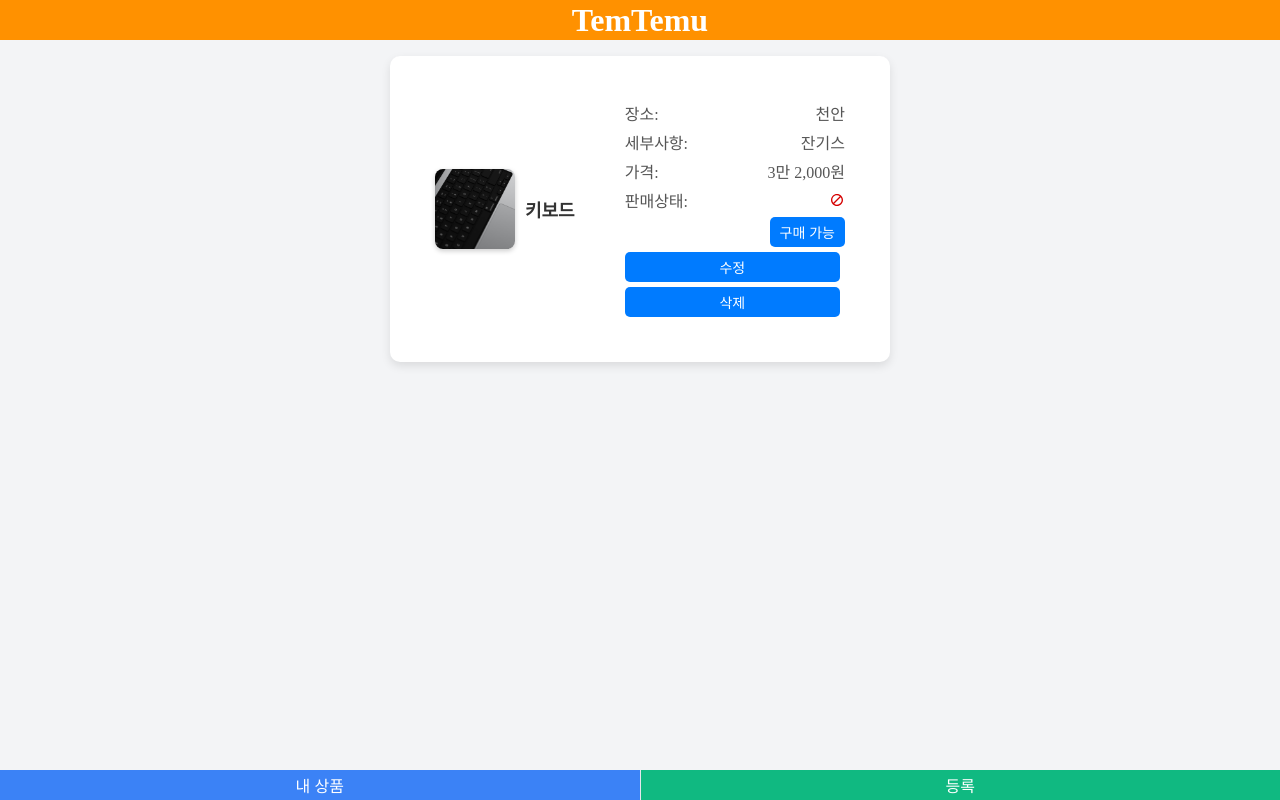
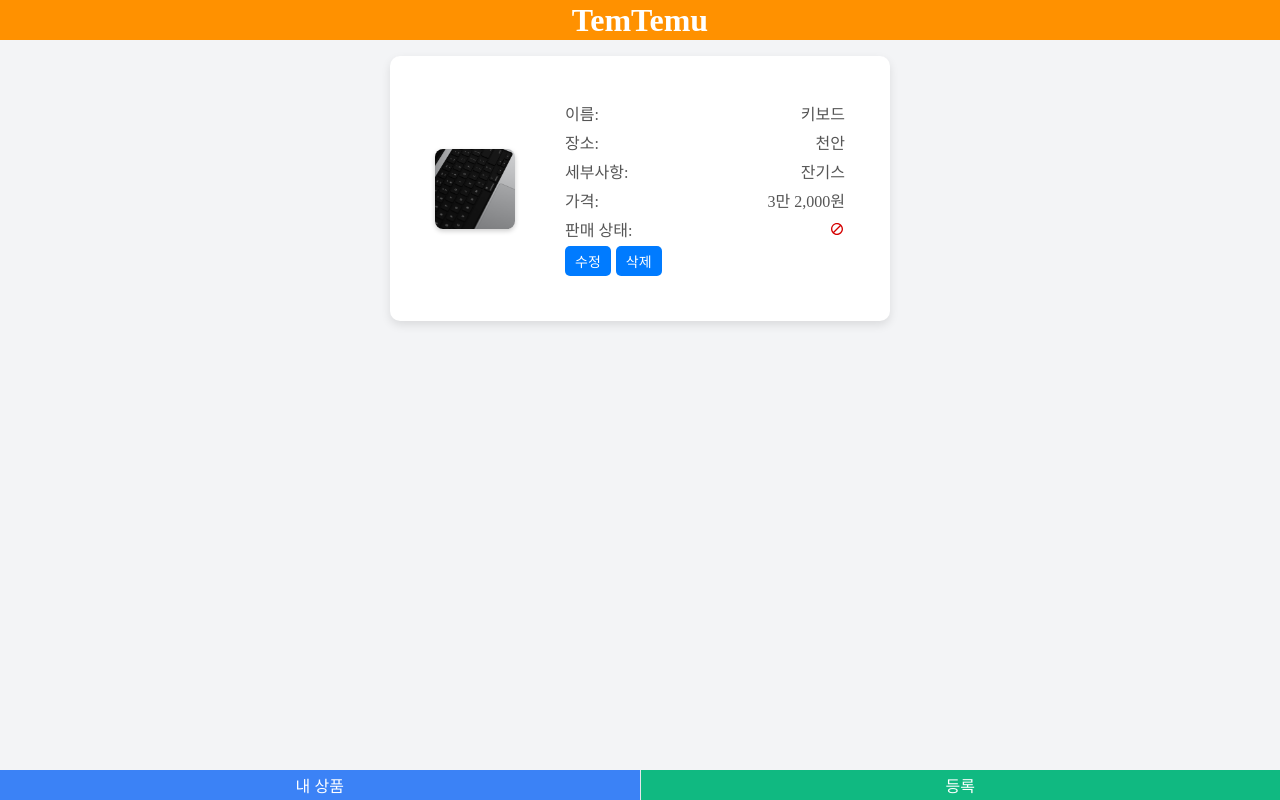
Before and after one commit to zaqs1013/Carrot, a React (Create React App) app: page / in a window 1280 px wide. Both pictures are taken after a click on the button "내 상품". Built offline with nearby package versions, Linux system fonts and the light colour scheme.

Commit message:
update --version 2.04

```diff
--- a/src/project/Components/ItemComponent.js
+++ b/src/project/Components/ItemComponent.js
@@ -18,22 +18,16 @@ const ItemComponent = ({
   purchaseMode,
   onDelete,
   onEdit,
-  isMyPostPage,
+  isMyPostPage, // "내 상품"인지 여부
 }) => {
   const [isEditing, setIsEditing] = useState(false);
-  const [editedData, setEditedData] = useState({
-    name,
-    location,
-    note,
-    money,
-  });
-  const [rawMoney, setRawMoney] = useState(money); // 원본 가격 입력값
-  const [isFocused, setIsFocused] = useState(false); // 가격 입력 필드 포커스 상태
+  const [editedData, setEditedData] = useState({ name, location, note, money });
+  const [rawMoney, setRawMoney] = useState(money);
+  const [isFocused, setIsFocused] = useState(false);
 
-  // 가격 포맷 로직
   const formatMoney = (value) => {
     if (!value) return "";
-    const num = parseInt(value.replace(/[^0-9]/g, ""), 10); // 숫자만 추출
+    const num = parseInt(value.replace(/[^0-9]/g, ""), 10);
     if (isNaN(num) || num === 0) return "₩ 0원";
 
     if (num >= 100000000) {
@@ -51,13 +45,12 @@ const ItemComponent = ({
 
   const handleChange = (e) => {
     const { name, value } = e.target;
-
     if (name === "money") {
-      const numericValue = value.replace(/[^0-9]/g, ""); // 숫자 외 문자 제거
-      setRawMoney(numericValue); // 원본 값 업데이트
+      const numericValue = value.replace(/[^0-9]/g, "");
+      setRawMoney(numericValue);
       setEditedData((prev) => ({
         ...prev,
-        [name]: formatMoney(numericValue), // 포맷된 값 업데이트
+        [name]: formatMoney(numericValue),
       }));
     } else {
       setEditedData((prev) => ({ ...prev, [name]: value }));
@@ -68,73 +61,64 @@ const ItemComponent = ({
     if (onEdit) {
       onEdit({
         ...editedData,
-        money: formatMoney(rawMoney), // 저장 시 포맷된 값을 적용
+        money: formatMoney(rawMoney),
       });
       setIsEditing(false);
     }
   };
 
   return (
-    <div className="item-container" onClick={() => setMode && setMode("ItemC")}>
+    <div className="item-container">
       <div className="item-left">
         <img src={image} alt="Item" className="item-image" />
-        {isEditing ? (
-          <input
-            type="text"
-            name="name"
-            value={editedData.name}
-            onChange={handleChange}
-          />
-        ) : (
-          <div className="item-name">{name}</div>
-        )}
       </div>
       <div className="item-details">
         <div className="item-row">
+          <span>이름:</span>
+          {isMyPostPage && isEditing ? (
+            <input type="text" name="name" value={editedData.name} onChange={handleChange} className="edit-input" />
+          ) : (
+            <span>{name}</span>
+          )}
+        </div>
+        <div className="item-row">
           <span>장소:</span>
-          {isEditing ? (
-            <input
-              type="text"
-              name="location"
-              value={editedData.location}
-              onChange={handleChange}
-            />
+          {isMyPostPage && isEditing ? (
+            <input type="text" name="location" value={editedData.location} onChange={handleChange} className="edit-input" />
           ) : (
-            location
+            <span>{location}</span>
           )}
         </div>
         <div className="item-row">
           <span>세부사항:</span>
-          {isEditing ? (
-            <input
-              type="text"
-              name="note"
-              value={editedData.note}
-              onChange={handleChange}
-            />
+          {isMyPostPage && isEditing ? (
+            <input type="text" name="note" value={editedData.note} onChange={handleChange} className="edit-input" />
           ) : (
-            note
+            <span>{note}</span>
           )}
         </div>
         <div className="item-row">
           <span>가격:</span>
-          {isEditing ? (
+          {isMyPostPage && isEditing ? (
             <input
               type="text"
               name="money"
-              value={isFocused ? rawMoney : editedData.money} // 포커스 상태에 따라 원본 값과 포맷된 값 전환
+              value={isFocused ? rawMoney : editedData.money}
               onChange={handleChange}
               onFocus={() => setIsFocused(true)}
               onBlur={() => setIsFocused(false)}
+              className="edit-input"
             />
           ) : (
-            money
+            <span>{money}</span>
           )}
         </div>
         <div className="item-row">
-          <span>판매상태:</span> {purchaseIcon(purchase)}
+          <span>판매 상태:</span> {purchaseIcon(purchase)}
         </div>
 
+        {/* 구매 버튼: default 화면에서는 유지, MyPost 화면에서는 숨김 */}
+        {!isMyPostPage && (
           <div className="item-row purchase-button-container">
             <button
               disabled={!purchase}
@@ -147,34 +131,18 @@ const ItemComponent = ({
               {purchase ? "구매 가능" : "판매 완료"}
             </button>
           </div>
+        )}
 
+        {/* 내 상품(MyPost) 화면에서만 수정/삭제 버튼 활성화 */}
         {isMyPostPage && (
-          <>
-            {!purchase ? null : isEditing ? (
-              <button className="save-button" onClick={handleSave}>
-                확인
-              </button>
+          <div className="edit-button-group">
+            {isEditing ? (
+              <button className="save-button" onClick={handleSave}>확인</button>
             ) : (
-              <button
-                className="edit-button"
-                onClick={(e) => {
-                  e.stopPropagation();
-                  setIsEditing(true);
-                }}
-              >
-                수정
-              </button>
+              <button className="edit-button" onClick={() => setIsEditing(true)}>수정</button>
             )}
-            <button
-              className="delete-button"
-              onClick={(e) => {
-                e.stopPropagation();
-                onDelete();
-              }}
-            >
-              삭제
-            </button>
-          </>
+            <button className="delete-button" onClick={onDelete}>삭제</button>
+          </div>
         )}
       </div>
     </div>
```
Also changed, not shown: src/project/Components/css/ItemComponent.css (line endings or trailing spaces), 1 other file (tests, documents, lock files or other folders). Lines whose indentation alone changed are shown as unchanged.
